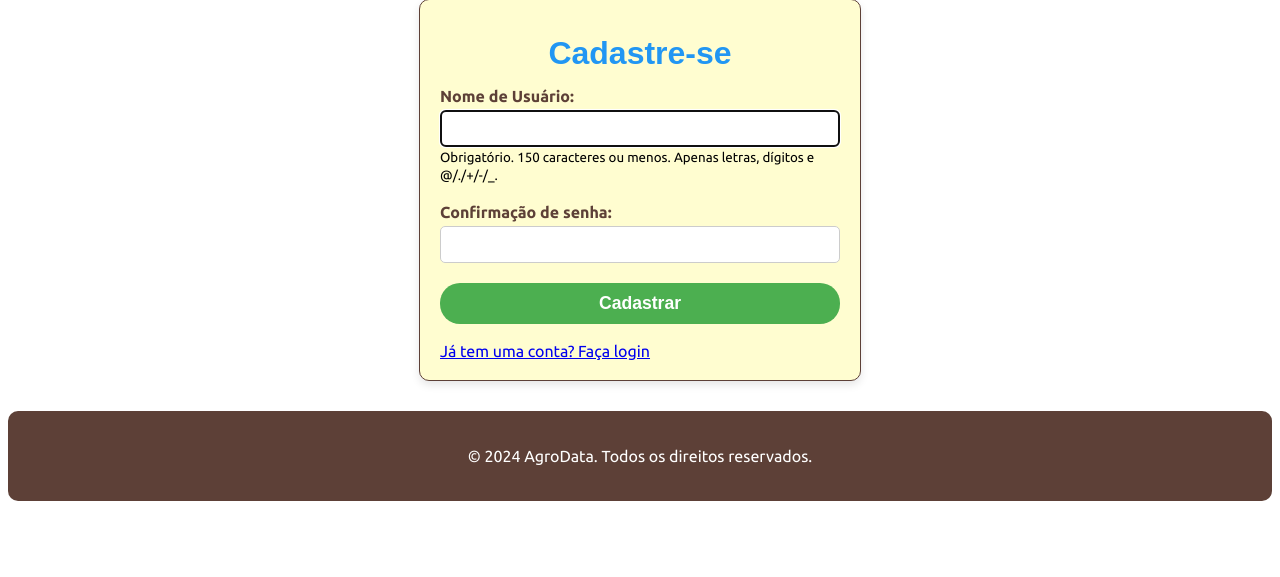
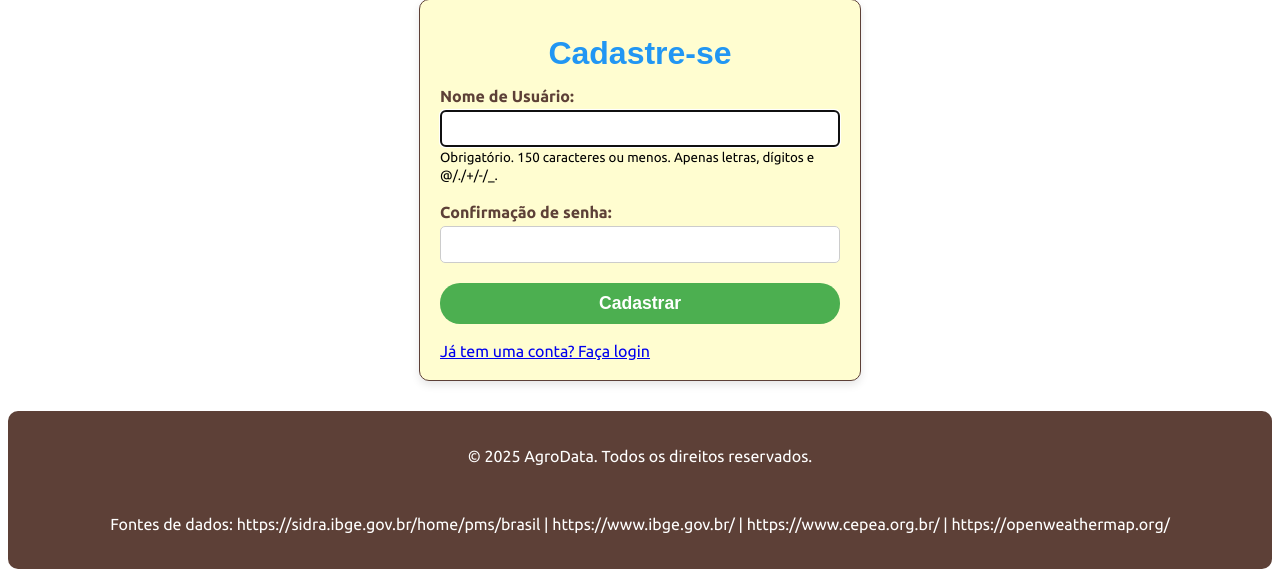
Before and after one commit to Guisbeghendev/univespi4_v2, a Django app: page /signup/ in a window 1280 px wide. Shown: the part 437-1014 px from the top of the page. Before the commit the page ends 938 px from the top, so only its background shows below. Run offline with Django 5.2, Linux system fonts and the light colour scheme; some web fonts are replaced.

Commit message:
atualização geral

```diff
--- a/templates/partials/footer.html
+++ b/templates/partials/footer.html
@@ -1,3 +1,5 @@
 <footer>
-    <p>&copy; 2024 AgroData. Todos os direitos reservados.</p>
+    <p>&copy; 2025 AgroData. Todos os direitos reservados.</p>
+    <br>
+    <p>Fontes de dados: https://sidra.ibge.gov.br/home/pms/brasil | https://www.ibge.gov.br/ | https://www.cepea.org.br/ | https://openweathermap.org/</p>
 </footer>
--- a/templates/registration/signup.html
+++ b/templates/registration/signup.html
@@ -19,7 +19,7 @@
         <div class="form-field">
             {{ form.password.label_tag }}
             {{ form.password }}
-            {{ form.password.help_text }}
+            {# Linha {{ form.password.help_text }} removida por causar erro de renderização #}
             {{ form.password.errors }}
         </div>
 
```
